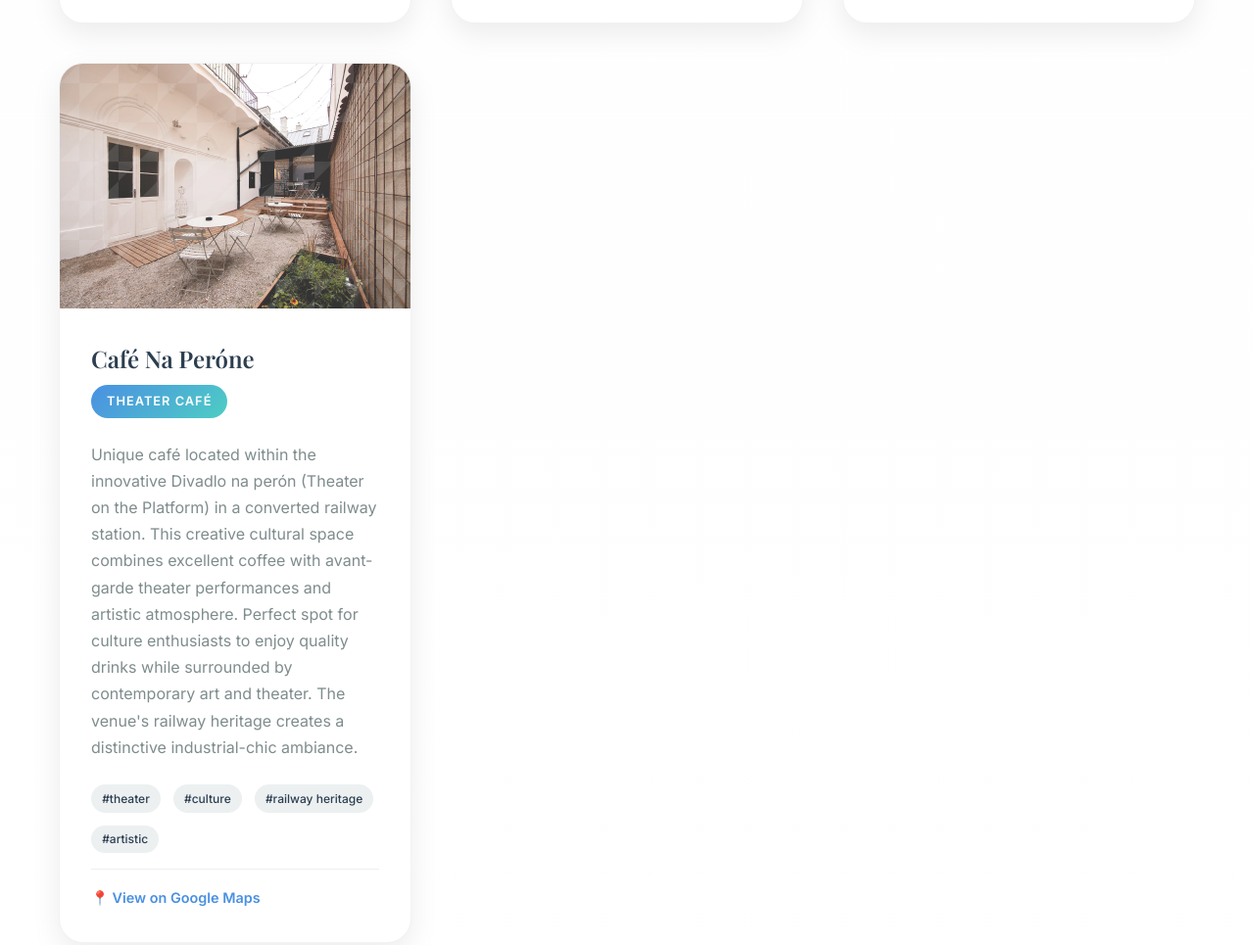
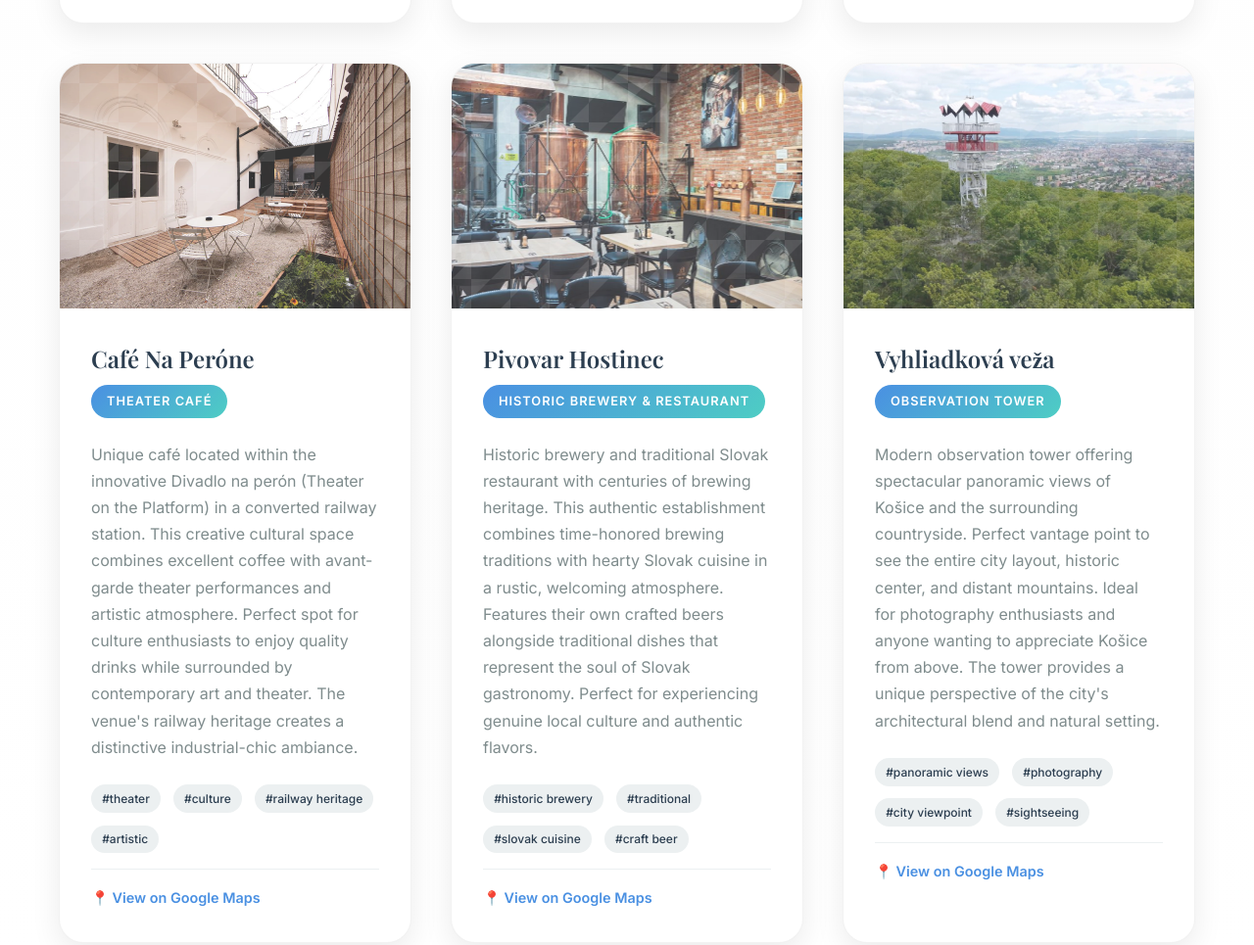
Before and after one commit to macejmic/ynako, a plain HTML site: page index.html in a window 1280 px wide. Shown: the part 6149-7114 px from the top of the page at 98% size. Drawn offline with nearby package versions, Linux system fonts and the light colour scheme.

Commit message:
hostinec and veza

```diff
--- a/index.html
+++ b/index.html
@@ -690,6 +690,24 @@
                 tags: ["theater", "culture", "railway heritage", "artistic"],
                 image: "images/venues/cafe-na-perone.jpg",
                 mapLink: "https://maps.app.goo.gl/cn8SU26mBeNywmQC9"
+            },
+            {
+                name: "Pivovar Hostinec",
+                type: "Historic Brewery & Restaurant",
+                description: "Historic brewery and traditional Slovak restaurant with centuries of brewing heritage. This authentic establishment combines time-honored brewing traditions with hearty Slovak cuisine in a rustic, welcoming atmosphere. Features their own crafted beers alongside traditional dishes that represent the soul of Slovak gastronomy. Perfect for experiencing genuine local culture and authentic flavors.",
+                category: "dining",
+                tags: ["historic brewery", "traditional", "slovak cuisine", "craft beer"],
+                image: "images/venues/pivovar-hostinec.jpg",
+                mapLink: "https://maps.app.goo.gl/w5Nzr82dk5TKLmva9"
+            },
+            {
+                name: "Vyhliadková veža",
+                type: "Observation Tower",
+                description: "Modern observation tower offering spectacular panoramic views of Košice and the surrounding countryside. Perfect vantage point to see the entire city layout, historic center, and distant mountains. Ideal for photography enthusiasts and anyone wanting to appreciate Košice from above. The tower provides a unique perspective of the city's architectural blend and natural setting.",
+                category: "activities",
+                tags: ["panoramic views", "photography", "city viewpoint", "sightseeing"],
+                image: "images/venues/vyhladkova-veza.jpg",
+                mapLink: "https://maps.app.goo.gl/rDdRCtTw5HUk5R5N7"
             }
         ];
 
```
Also changed, not shown: images/venues/pivovar-hostinec.jpg (added), images/venues/vyhladkova-veza.jpg (added).
